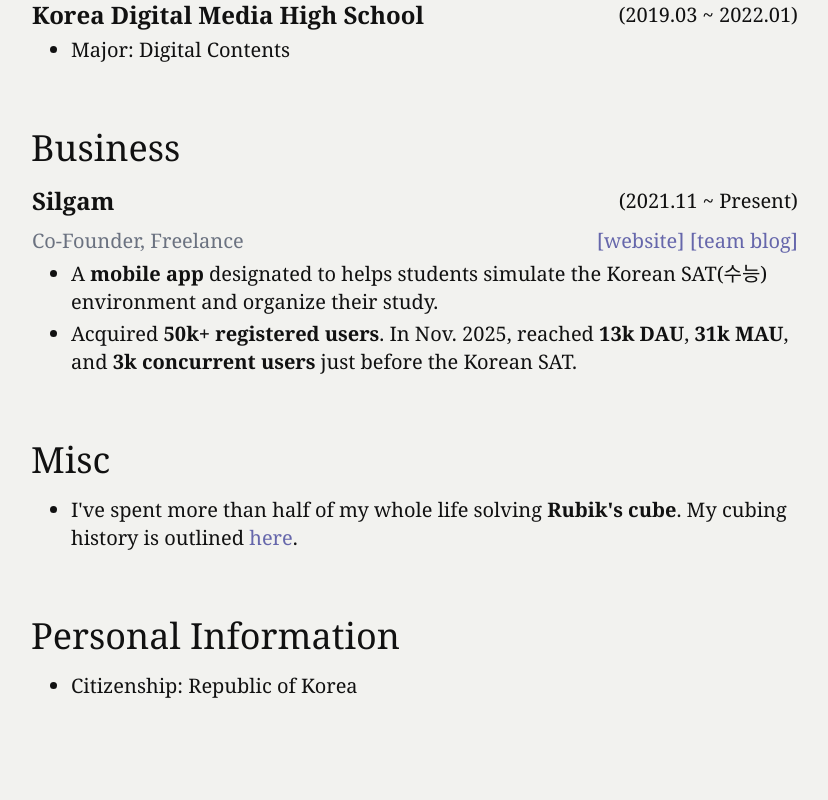
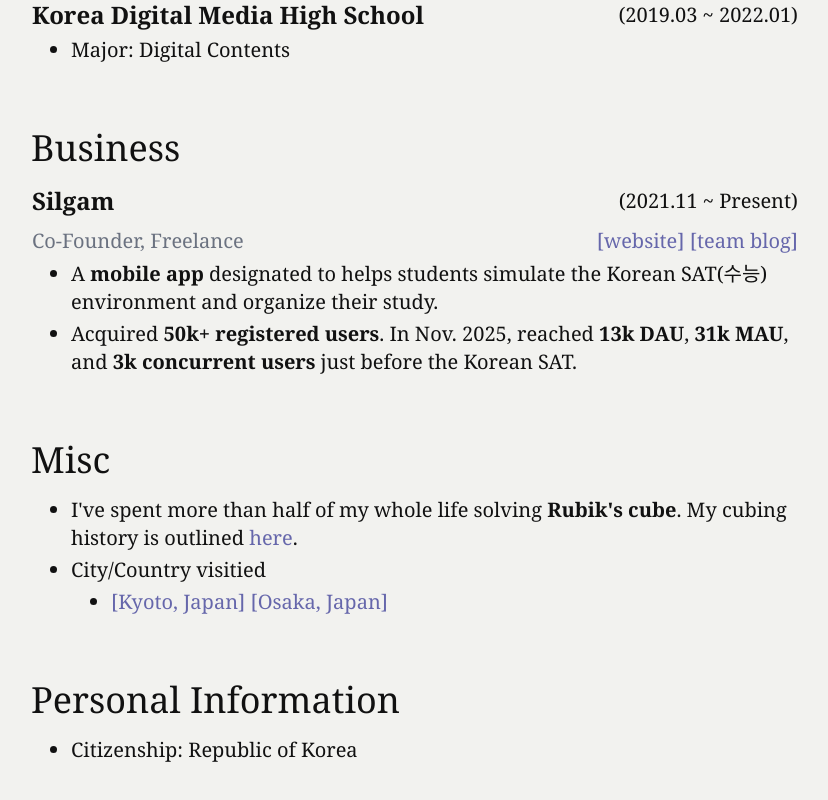
Before and after one commit to Rouxist/main-blog, a Next.js app: page /about-me in a window 1280 px wide. Shown: the part 877-1677 px from the top of the page, without its empty margins (225-1053 px from the left). Before the commit the page ends 1613 px from the top, so only its background shows below. Built offline with nearby package versions, Linux system fonts and the light colour scheme.

Commit message:
content: (about-me) update

```diff
--- a/src/app/about-me/page.tsx
+++ b/src/app/about-me/page.tsx
@@ -228,6 +228,19 @@
                 <b>Rubik's cube</b>. My cubing history is outlined{' '}
                 <a href="/cubing">here</a>.
               </li>
+              <li className="md:text-xl text-sm my-1 leading-snug">
+                City/Country visitied
+                <ul className="list-disc md:pl-10 pl-4">
+                  <li className="md:text-xl text-sm my-1 leading-snug">
+                    <a href="https://youtu.be/3tGmhqUw2ik" target="_blank">
+                      [Kyoto, Japan]
+                    </a>{' '}
+                    <a href="https://youtu.be/NPVL83JnmYI" target="_blank">
+                      [Osaka, Japan]
+                    </a>
+                  </li>
+                </ul>
+              </li>
             </ul>
           </div>
 
```
